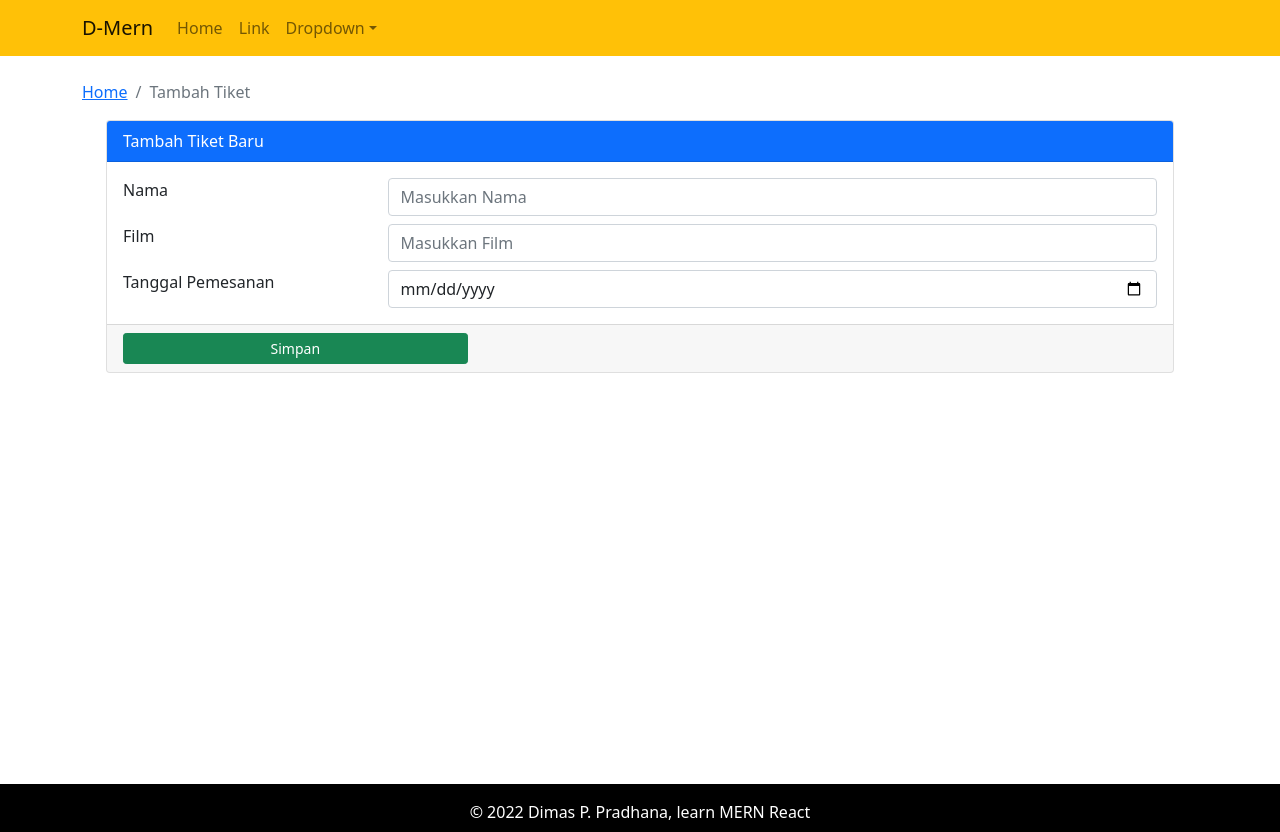
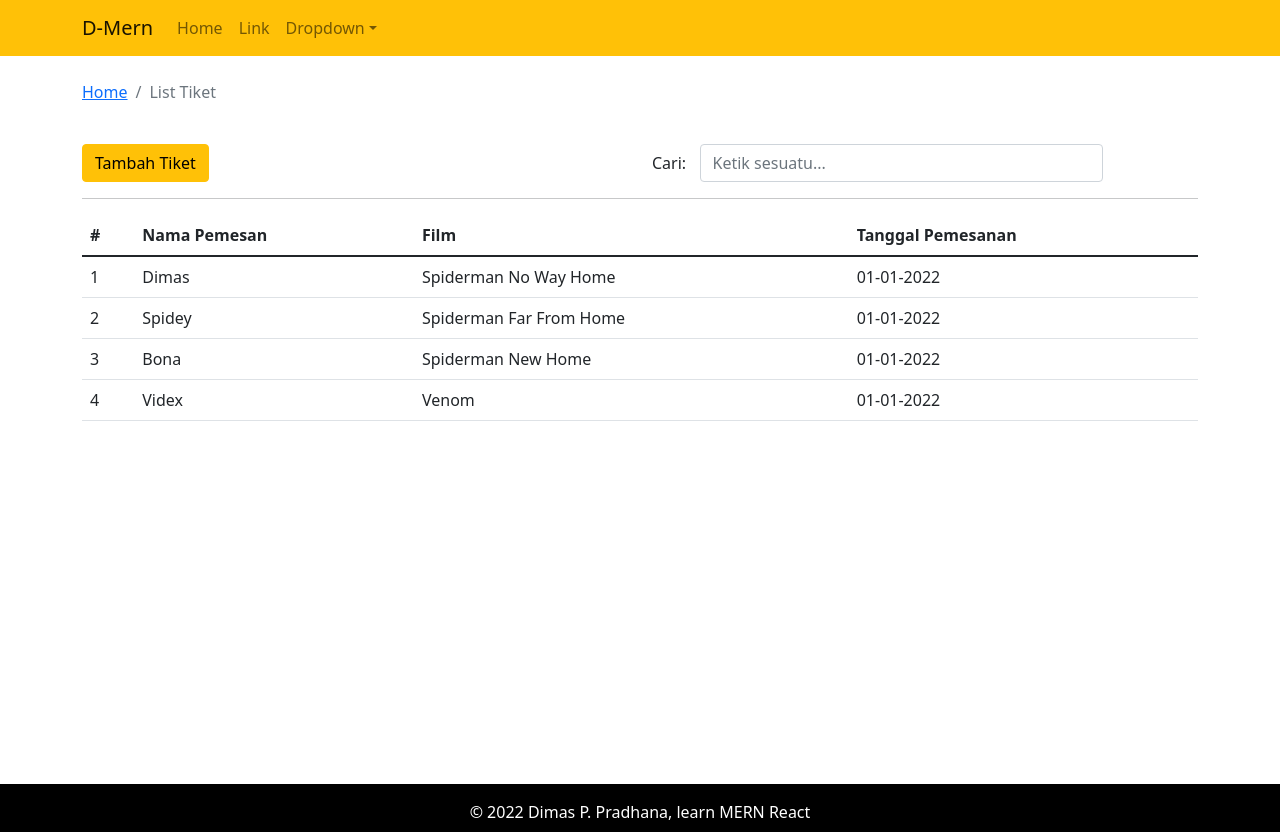
Before and after one commit to Taraz14/mern-frontend, a React (Create React App) app: page / in a window 1280 px wide. Built offline with nearby package versions, Linux system fonts and the light colour scheme.

Commit message:
search form

```diff
--- a/src/App.js
+++ b/src/App.js
@@ -5,7 +5,9 @@ import "./App.css";
 
 // import { Dashboard } from "./pages/dashboard/Dashboard.page";
 
-import { AddTicket } from "./pages/tiket-baru/AddTicket.page";
+// import { AddTicket } from "./pages/tiket-baru/AddTicket.page";
+
+import { TicketList } from "./pages/tiket-list/TicketList.page";
 
 import { DefaultLayout } from "./layout/DefaultLayout";
 
@@ -15,7 +17,8 @@ function App() {
       {/* <Entry /> */}
       <DefaultLayout>
         {/* <Dashboard /> */}
-        <AddTicket />
+        {/* <AddTicket /> */}
+        <TicketList />
       </DefaultLayout>
     </div>
   );
--- /dev/null
+++ b/src/component/search-form/SearchForm.comp.js
@@ -0,0 +1,30 @@
+import React from "react";
+import { Form, Col, Row } from "react-bootstrap";
+import { PropTypes } from "prop-types";
+
+export const SearchForm = ({ handleOnChange, str }) => {
+  return (
+    <div>
+      <Form>
+        <Form.Group as={Row}>
+          <Form.Label column sm={1}>
+            Cari:{" "}
+          </Form.Label>
+          <Col sm={9}>
+            <Form.Control
+              name="searchStr"
+              onChange={handleOnChange}
+              value={str}
+              placeholder="Ketik sesuatu..."
+            ></Form.Control>
+          </Col>
+        </Form.Group>
+      </Form>
+    </div>
+  );
+};
+
+SearchForm.propTypes = {
+  handleOnChange: PropTypes.func.isRequired,
+  str: PropTypes.string.isRequired,
+};
--- a/src/component/tabel-component/TicketTable.comp.js
+++ b/src/component/tabel-component/TicketTable.comp.js
@@ -1,6 +1,8 @@
 import React from "react";
 
 import { Table } from "react-bootstrap";
+
+import { PropTypes } from "prop-types";
 
 export const TicketTable = ({ tickets }) => {
   return (
@@ -34,3 +36,7 @@ export const TicketTable = ({ tickets }) => {
     </Table>
   );
 };
+
+TicketTable.propTypes = {
+  tickets: PropTypes.array.isRequired,
+};
--- a/src/component/tabel-component/dummy-tickets.json
+++ b/src/component/tabel-component/dummy-tickets.json
@@ -8,22 +8,22 @@
     },
     {
         "id":2,
-        "nama":"Dimas",
-        "film":"Spiderman No Way Home",
+        "nama":"Spidey",
+        "film":"Spiderman Far From Home",
         "status":"sudah dipesan",
         "tanggal_pesan":"01-01-2022"
     },
     {
         "id":3,
-        "nama":"Dimas",
-        "film":"Spiderman No Way Home",
+        "nama":"Bona",
+        "film":"Spiderman New Home",
         "status":"sudah dipesan",
         "tanggal_pesan":"01-01-2022"
     },
     {
         "id":4,
-        "nama":"Dimas",
-        "film":"Spiderman No Way Home",
+        "nama":"Videx",
+        "film":"Venom",
         "status":"sudah dipesan",
         "tanggal_pesan":"01-01-2022"
     }
--- /dev/null
+++ b/src/pages/tiket-list/TicketList.page.js
@@ -0,0 +1,57 @@
+import React, { useEffect, useState } from "react";
+
+import { Container, Row, Col, Button } from "react-bootstrap";
+
+import { PageBreadcrumb } from "../../component/breadcrumb/PageBreadcrumb.comp";
+
+import { SearchForm } from "../../component/search-form/SearchForm.comp";
+
+import { TicketTable } from "../../component/tabel-component/TicketTable.comp";
+
+import tickets from "../../component/tabel-component/dummy-tickets.json";
+
+export const TicketList = () => {
+  const [str, setStr] = useState("");
+  const [dispTicket, setDispTicket] = useState(tickets);
+
+  useEffect(() => {}, [str, dispTicket]);
+
+  const handleOnChange = (e) => {
+    const { value } = e.target;
+    setStr(value);
+    searchTicket(value);
+  };
+
+  const searchTicket = (str) => {
+    const displayTickets = tickets.filter((row) =>
+      row.film.toLowerCase().includes(str.toLowerCase())
+    );
+
+    // console.log(displayTickets);
+    setDispTicket(displayTickets);
+  };
+
+  return (
+    <Container>
+      <Row>
+        <Col>
+          <PageBreadcrumb page="List Tiket" />
+        </Col>
+      </Row>
+      <Row className="mt-4">
+        <Col>
+          <Button variant="warning">Tambah Tiket</Button>
+        </Col>
+        <Col className="text-right">
+          <SearchForm handleOnChange={handleOnChange} str={str} />
+        </Col>
+      </Row>
+      <hr />
+      <Row>
+        <Col>
+          <TicketTable tickets={dispTicket} />
+        </Col>
+      </Row>
+    </Container>
+  );
+};
--- a/src/utils/validation.js
+++ b/src/utils/validation.js
@@ -1,3 +1,3 @@
 export const shortText = (str) => {
-  return str.length > 3 && str <= 100;
+  return str.length >= 3 && str.length <= 100;
 };
```
